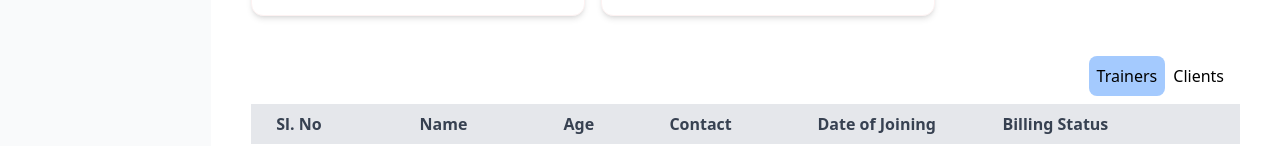
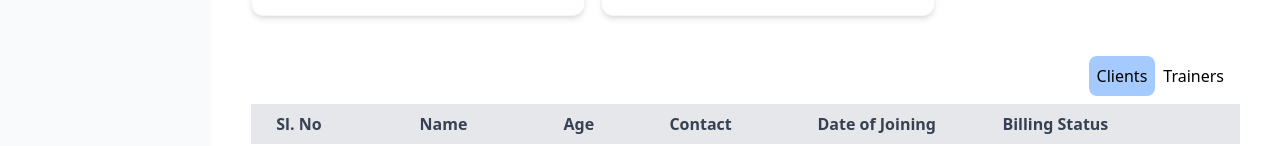
Before and after one commit to hknp796/vitalz, a React (Vite) app: page / in a window 1280 px wide. Shown: the part 260-406 px from the top of the page. Built offline with nearby package versions, Linux system fonts and the light colour scheme.

Commit message:
management table added

```diff
--- a/src/pages/Dashboard.jsx
+++ b/src/pages/Dashboard.jsx
@@ -21,17 +21,22 @@ function Dashboard() {
         { id: 1, name: 'John Doe', age: 30, contact: '123-456-7890', dateOfJoining: '12-21-211', billingStatus: 'Active' },
         { id: 2, name: 'Jane Smith', age: 25, contact: '987-654-3210', dateOfJoining: '12-21-211', billingStatus: 'Inactive' },
     ]
+    const mangement =[
+        { id: 1, name: 'John Doe', age: 30, contact: '123-456-7890', dateOfJoining: '12-21-211',  },
+        { id: 2, name: 'Jane Smith', age: 25, contact: '987-654-3210', dateOfJoining: '12-21-211',  },
+    ]
 
     const tableHeaders = ['Sl. No', 'Name', 'Age', 'Contact', 'Date of Joining', 'Billing Status', ''];
+    const employeeTableHeaders = ['Sl. No', 'Name', 'Age', 'Contact', 'Date of Joining',''];
     const tabs = [
         {
-            title: 'Trainers',
+            title: 'Clients',
             content: <DataTable clients={clients} headers={tableHeaders} isDashboard/>
             ,
         },
         {
-            title: 'Clients',
-            content: <div>Content for Tab 2</div>,
+            title: 'Trainers',
+            content: <DataTable clients={mangement} headers={employeeTableHeaders} isDashboard/>
         },
         // Add more tabs as needed
     ];
```
